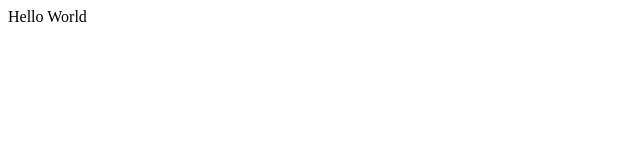
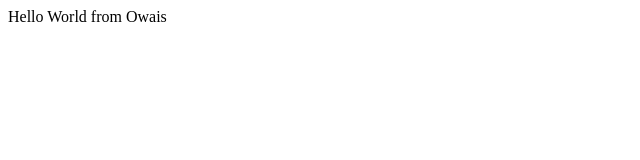
Before and after one commit to owaissiddiqui88/Practice, a plain HTML site: page index.html in a window 1280 px wide. Shown: the full height of the page, 0-640 px from the left. Drawn offline with Linux system fonts and the light colour scheme.

Commit message:
Hello World from Owais.html

```diff
--- a/index.html
+++ b/index.html
@@ -7,7 +7,7 @@
 </head>
 <body>
     <div>
-        Hello World
+        Hello World from Owais
     </div>
 </body>
 </html>
```
